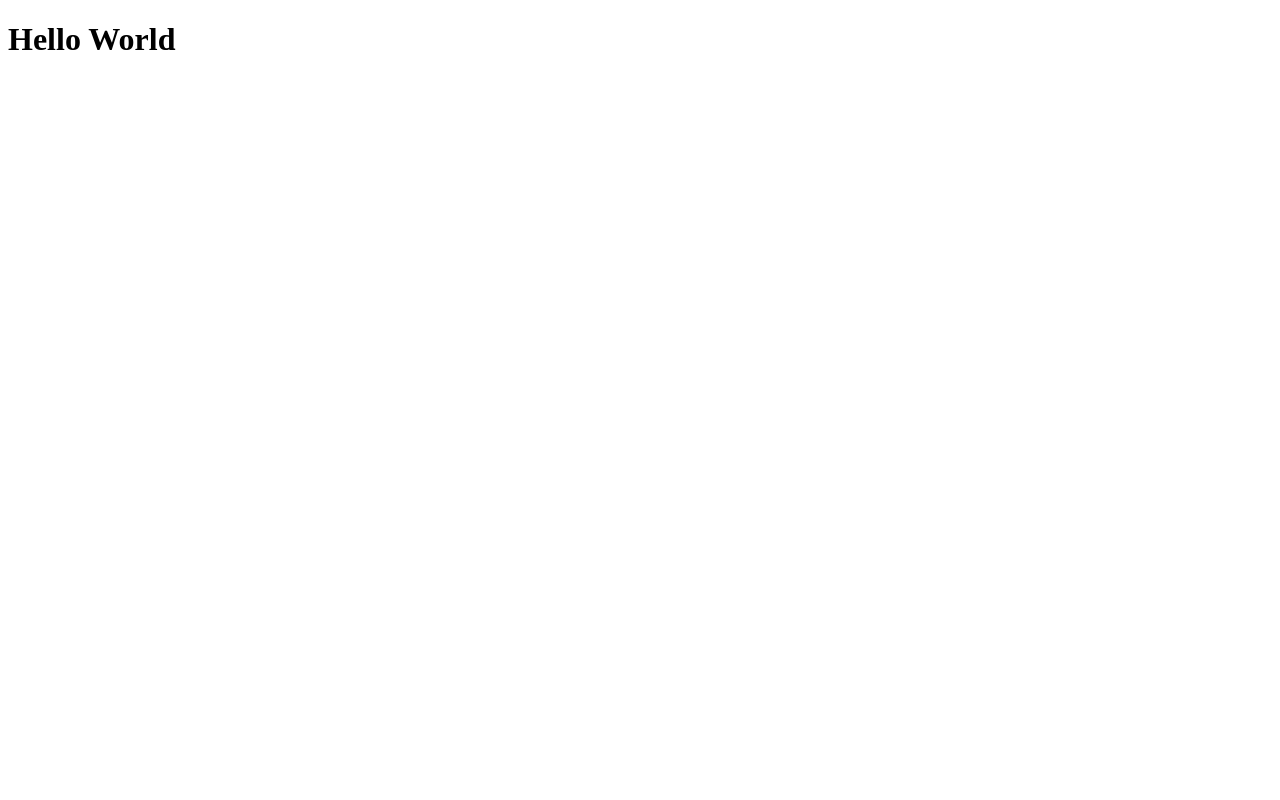
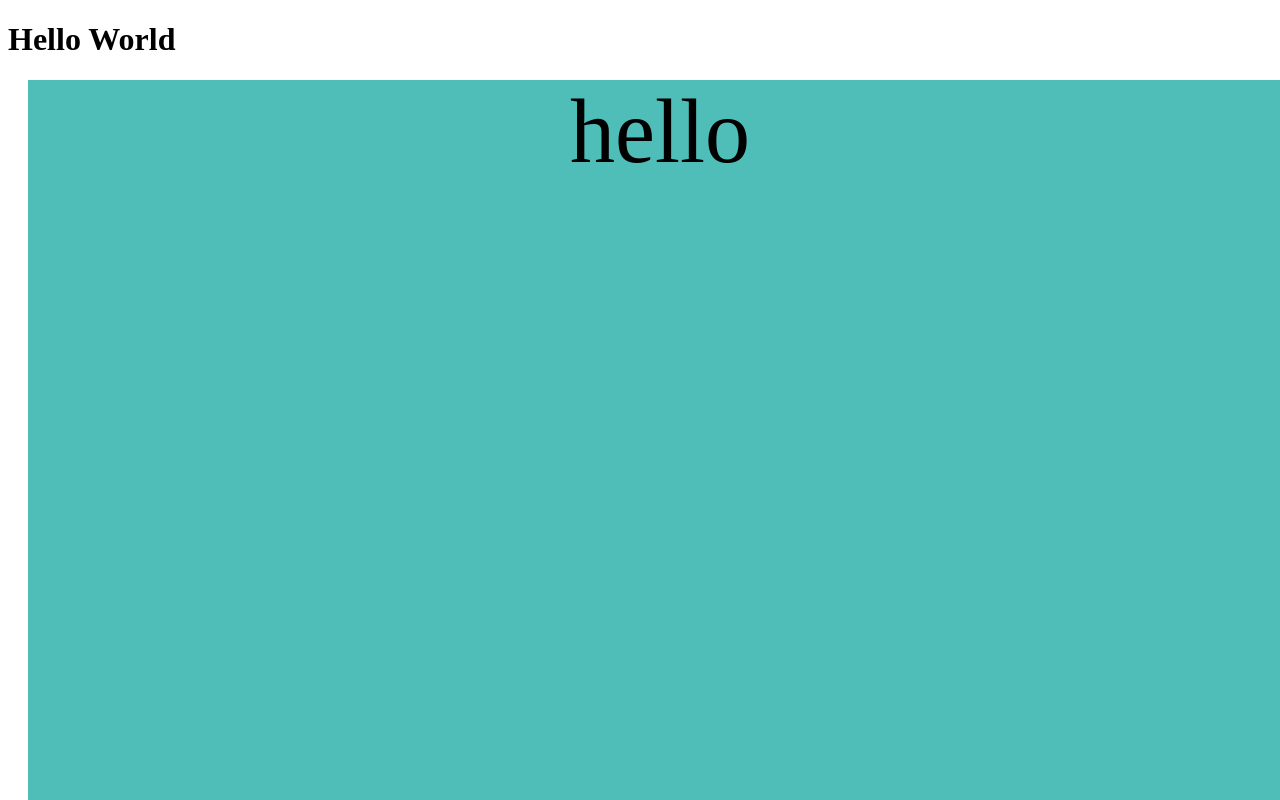
Before and after one commit to ahmed-elsayed-programmer/hello.github.io, a plain HTML site: page index.html in a window 1280 px wide. Shown: the top 800 px of the page. Drawn offline with Linux system fonts and the light colour scheme.

Commit message:
add some change in main file

```diff
--- a/index.html
+++ b/index.html
@@ -4,8 +4,22 @@
     <meta charset="UTF-8" />
     <meta name="viewport" content="width=device-width, initial-scale=1.0" />
     <title>My web site</title>
+    <style>
+      .main {
+        width: 100%;
+        height: 100vh;
+        background-color: #4fbeb9;
+        margin: 20px;
+        text-align: center;
+        font-size: 90px;
+      }
+    </style>
   </head>
   <body>
     <h1>Hello World</h1>
+    <div class="main">hello</div>
+    <div class="main">hello</div>
+    <div class="main">hello</div>
+    <div class="main">hello</div>
   </body>
 </html>
```
